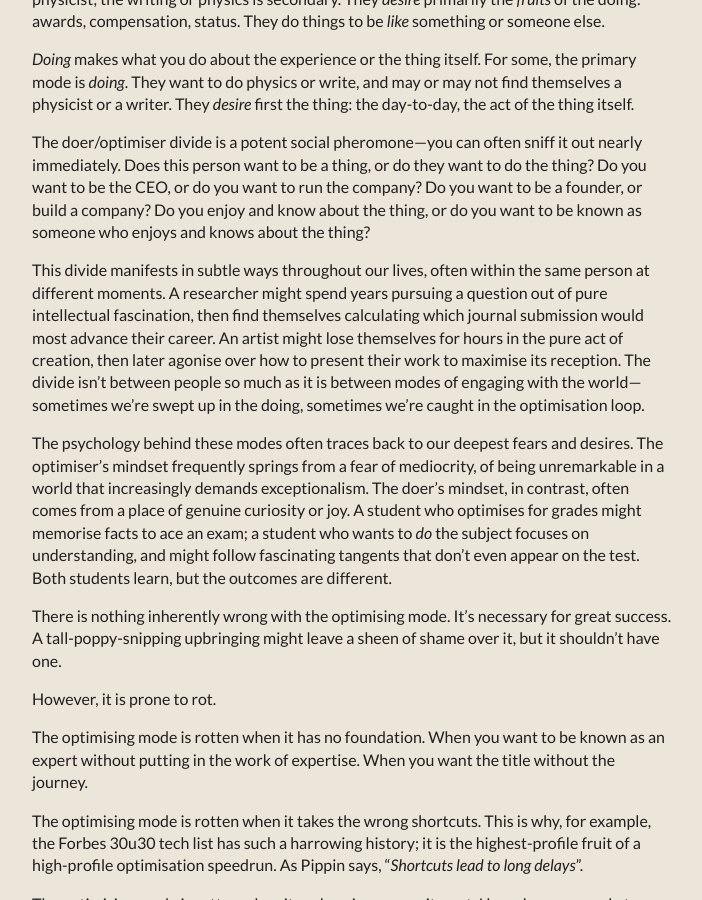
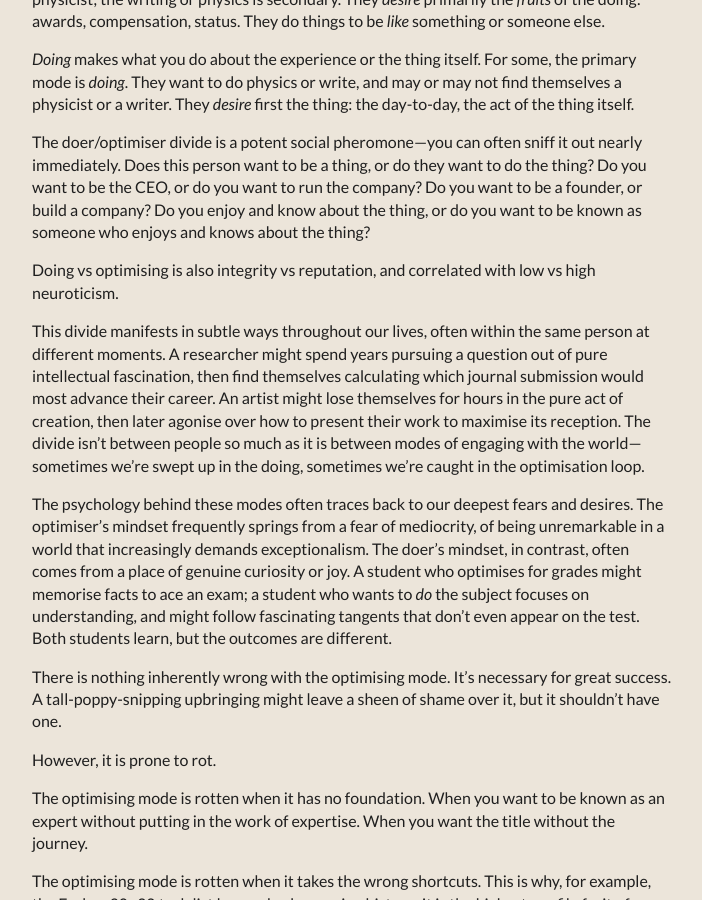
Before and after one commit to clarebirch/clarebirch.github.io, a Jekyll site: the page built from _posts/2025-01-14-Doing-vs-Optimising.md, in a window 1280 px wide and 900 px high, scrolled down 393 px. Shown: the whole window, without its empty margins (288-990 px from the left). Built offline with Jekyll 4.4.1, drawn with Linux system fonts in a browser that asks for light colours; some web fonts are replaced.

Commit message:
Added little new insight

```diff
--- a/_posts/2025-01-14-Doing-vs-Optimising.md
+++ b/_posts/2025-01-14-Doing-vs-Optimising.md
@@ -13,6 +13,8 @@ _Optimisation_ is when you strive for the _best_ of something, or the _image_ of
 _Doing_ makes what you do about the experience or the thing itself. For some, the primary mode is _doing_. They want to do physics or write, and may or may not find themselves a physicist or a writer. They _desire_ first the thing: the day-to-day, the act of the thing itself.
 
 The doer/optimiser divide is a potent social pheromone—you can often sniff it out nearly immediately. Does this person want to be a thing, or do they want to do the thing? Do you want to be the CEO, or do you want to run the company? Do you want to be a founder, or build a company? Do you enjoy and know about the thing, or do you want to be known as someone who enjoys and knows about the thing?
+
+Doing vs optimising is also integrity vs reputation, and correlated with low vs high neuroticism.
 
 This divide manifests in subtle ways throughout our lives, often within the same person at different moments. A researcher might spend years pursuing a question out of pure intellectual fascination, then find themselves calculating which journal submission would most advance their career. An artist might lose themselves for hours in the pure act of creation, then later agonise over how to present their work to maximise its reception. The divide isn't between people so much as it is between modes of engaging with the world—sometimes we're swept up in the doing, sometimes we're caught in the optimisation loop.
 
```
